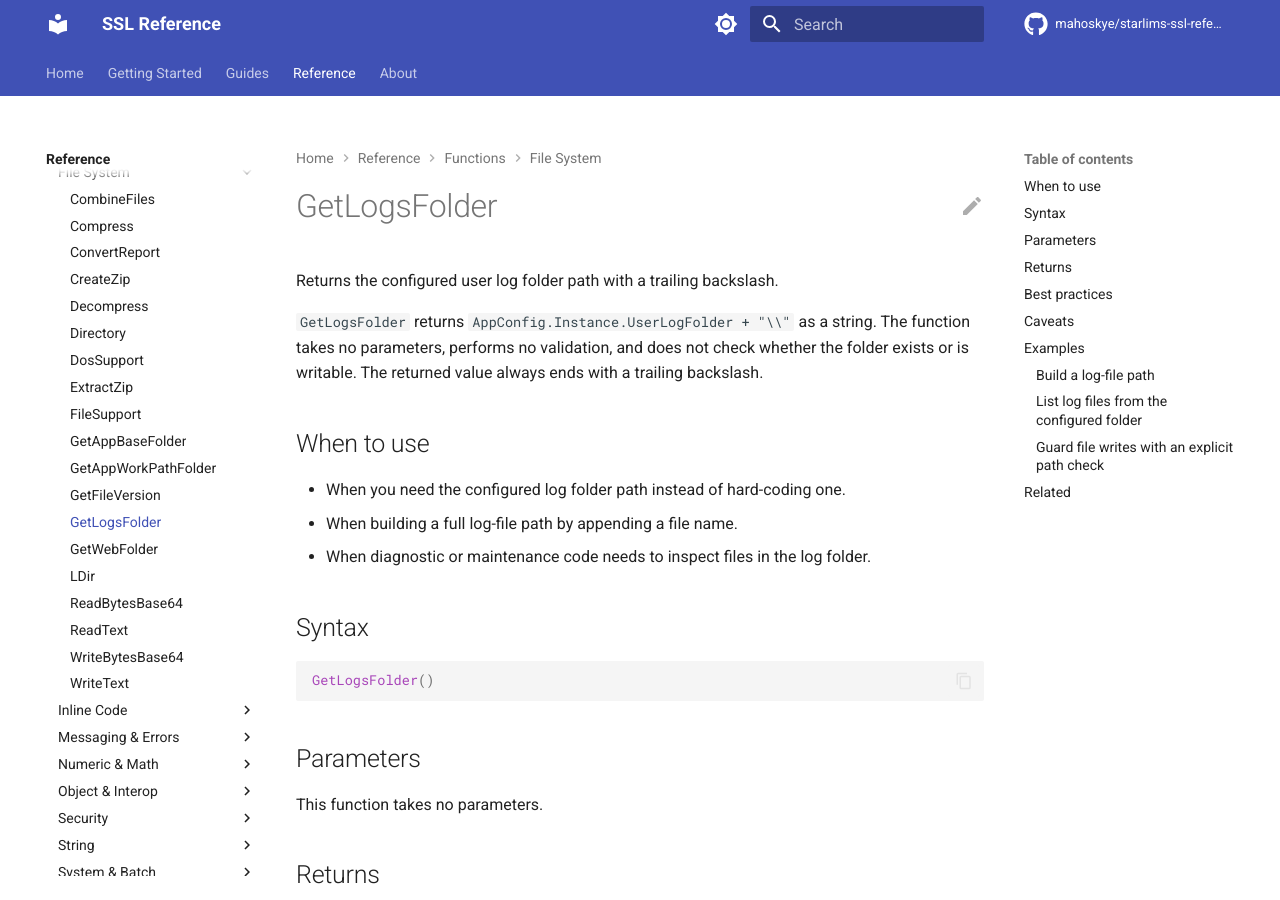
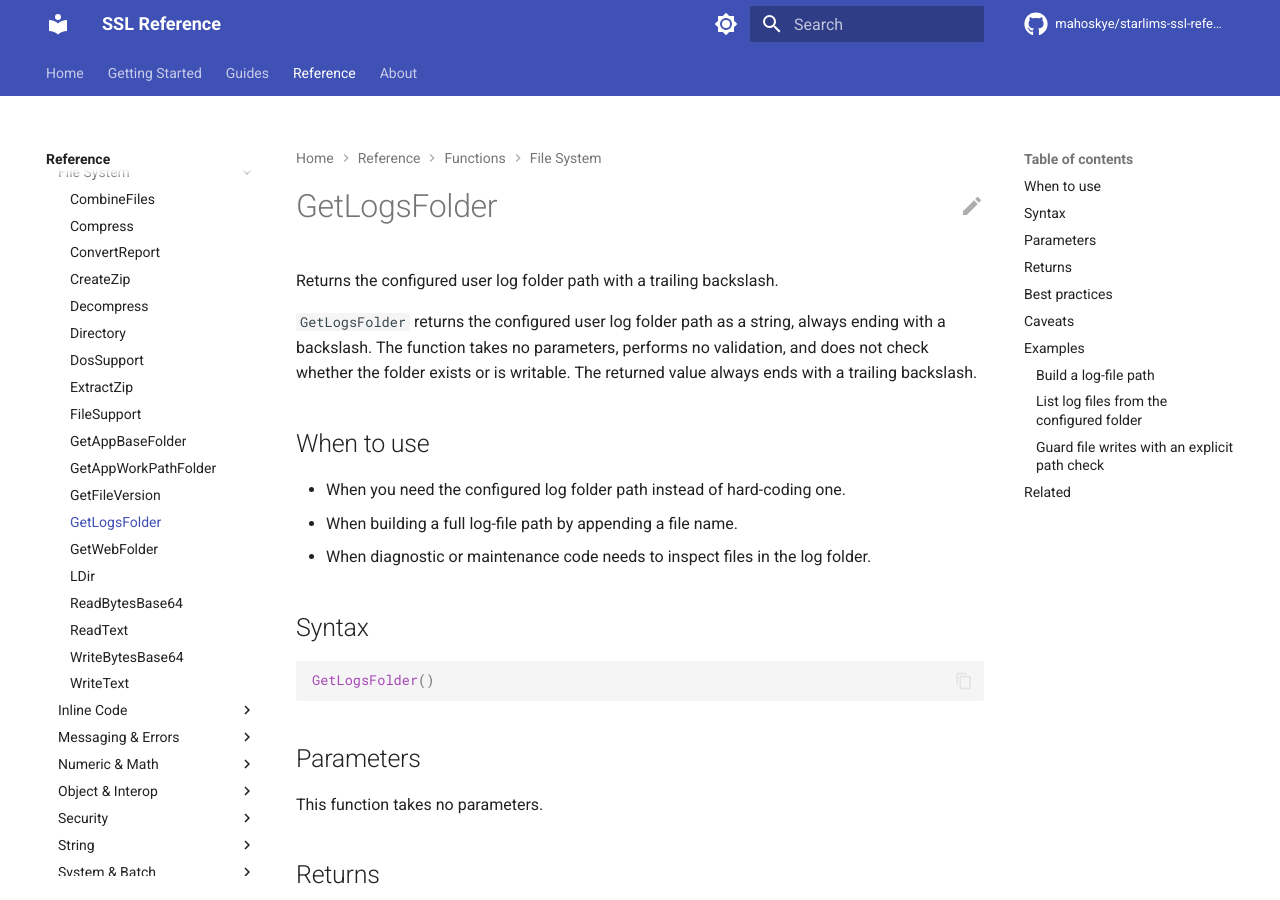
Before and after one commit to mahoskye/starlims-ssl-reference, an MkDocs documentation site: the page built from content/reference/functions/GetLogsFolder.md, in a window 1280 px wide and 900 px high. Built offline with MkDocs 1.6.1 and Material for MkDocs 9.7.7, drawn with Linux system fonts in a browser that asks for light colours; plug-ins that fetch from the network failed and are left out; comment, search, counter and statistics services are not loaded.

Commit message:
docs: GetLogsFolder describes its result in developer terms
Co-Authored-By: Claude Opus 5.5 <noreply@anthropic.com>

```diff
--- a/content/reference/functions/GetLogsFolder.md
+++ b/content/reference/functions/GetLogsFolder.md
@@ -13,7 +13,7 @@ starlims:
 
 Returns the configured user log folder path with a trailing backslash.
 
-`GetLogsFolder` returns `AppConfig.Instance.UserLogFolder + "\\"` as a string. The function takes no parameters, performs no validation, and does not check whether the folder exists or is writable. The returned value always ends with a trailing backslash.
+`GetLogsFolder` returns the configured user log folder path as a string, always ending with a backslash. The function takes no parameters, performs no validation, and does not check whether the folder exists or is writable. The returned value always ends with a trailing backslash.
 
 ## When to use
 
```
